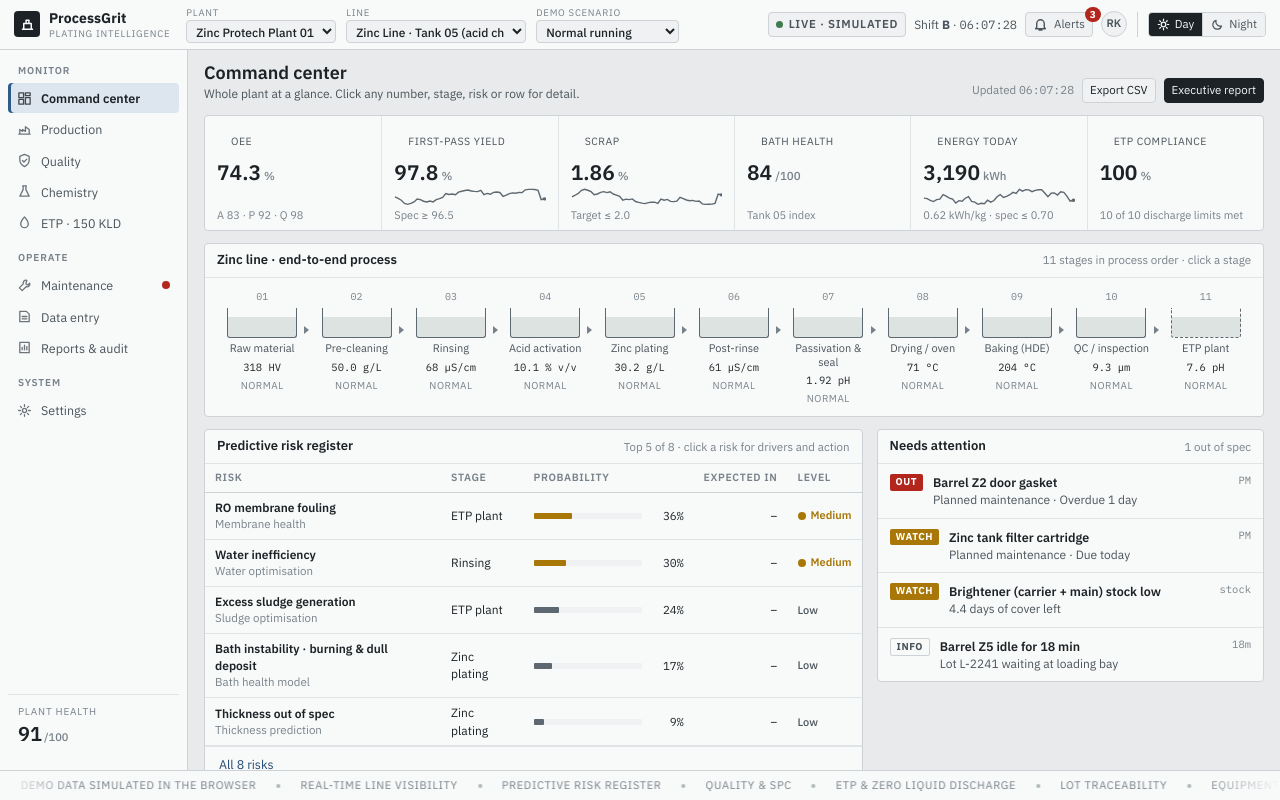
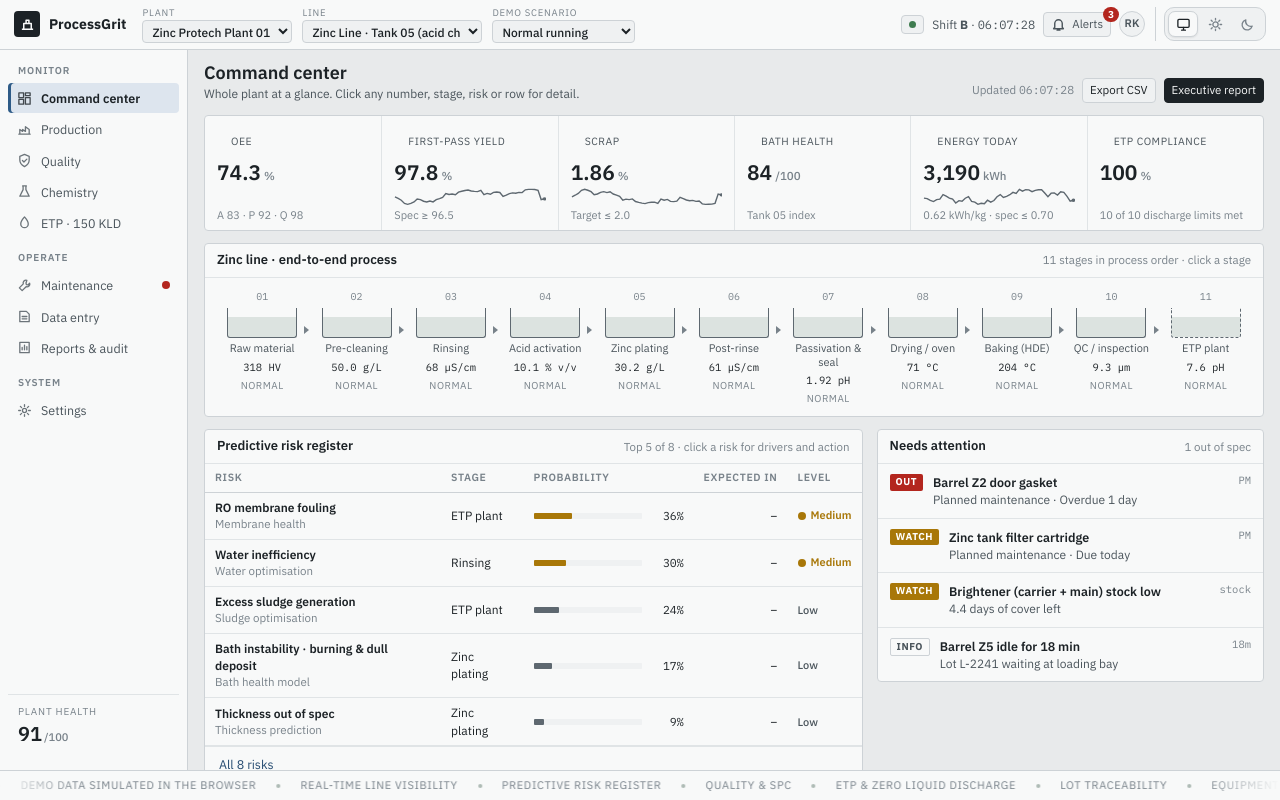
Before and after one commit to Harsha-Nex/Process-Grit, a plain HTML site: page index.html in a window 1280 px wide. Drawn offline with Linux system fonts and the light colour scheme.

Commit message:
Add files via upload

```diff
--- a/index.html
+++ b/index.html
@@ -4,7 +4,7 @@
 <meta charset="utf-8">
 <meta name="viewport" content="width=device-width, initial-scale=1, viewport-fit=cover">
 <title>Zinc Line Command</title>
-<meta name="build" content="concept-v8">
+<meta name="build" content="concept-v9">
 <link rel="preconnect" href="https://fonts.googleapis.com">
 <link rel="preconnect" href="https://fonts.gstatic.com" crossorigin>
 <link rel="stylesheet" href="https://fonts.googleapis.com/css2?family=IBM+Plex+Sans:wght@400;500;600;700&family=IBM+Plex+Mono:wght@400;500&display=swap">
@@ -334,12 +334,25 @@ table.t th{padding:6px 10px}
 .pgfoot .trk span::after{content:"";position:absolute;right:-2px;top:50%;width:4px;height:4px;border-radius:50%;background:var(--band-edge);transform:translateY(-50%)}
 .pgfoot:hover .trk{animation-play-state:paused}
 @keyframes marq{to{transform:translateX(-50%)}}
-@media (prefers-reduced-motion:reduce){.pgfoot .trk{animation:none}}
 @media (max-width:1100px){.sel:nth-of-type(1){display:none}}
 @media (max-width:980px){ .kpis{grid-template-columns:repeat(3,minmax(0,1fr))} .k:nth-child(4){border-left:0} .k:nth-child(n+4){border-top:1px solid var(--line-2)} .mods{grid-template-columns:repeat(2,minmax(0,1fr))} .g2{grid-template-columns:minmax(0,1fr)} .top-in{flex-wrap:wrap} .meta{flex-wrap:wrap}}
 
 
 
+
+.tseg{display:inline-flex;gap:2px;padding:3px;border-radius:10px;background:var(--surface-2);border:1px solid var(--line)}
+.tseg button{width:30px;height:26px;display:grid;place-items:center;border:1px solid transparent;border-radius:7px;background:none;color:var(--muted);cursor:pointer;padding:0}
+.tseg button svg{width:15px;height:15px}
+.tseg button:hover{color:var(--ink)}
+.tseg button[aria-pressed="true"]{background:var(--surface);color:var(--ink);border-color:var(--line);box-shadow:0 1px 2px rgba(0,0,0,.08)}
+.themebox{padding-left:8px;border-left:1px solid var(--line)}
+.top-in{min-width:0}
+.top-in .sel{min-width:0;flex:0 1 auto}
+.top-in .sel select{width:100%}
+.meta{flex:none}
+@media (max-width:1320px){ #livetxt{display:none} .live{padding:5px 7px} .brand small{display:none} }
+@media (max-width:1180px){ .sel label{display:none} }
+@media (prefers-reduced-motion:reduce){ .pgfoot .trk{animation:marq 110s linear infinite!important} }
 /* app shell: header, menu and footer fixed; only the content area scrolls (desktop) */
 @media (min-width:861px){
   html,body{height:100%;overflow:hidden}
@@ -369,7 +382,7 @@ table.t th{padding:6px 10px}
   .sel select{max-width:150px}
   .stat + .stat{border-left:0;border-top:1px solid var(--line-2)}
 }
-@media (prefers-reduced-motion:reduce){*{transition:none!important;animation:none!important}}
+@media (prefers-reduced-motion:reduce){*:not(.trk){transition:none!important;animation:none!important}}
 </style>
 </head>
 <body>
@@ -386,7 +399,7 @@ table.t th{padding:6px 10px}
       <span>Shift <b>B</b> · <span class="mono" id="clock">--:--:--</span></span>
       <button class="ibtn" type="button" data-open="alerts" aria-label="Alerts"><svg viewBox="0 0 16 16" fill="none" stroke="currentColor" stroke-width="1.5"><path d="M4 11V7a4 4 0 0 1 8 0v4l1.2 1.5H2.8zM6.5 14h3" stroke-linejoin="round" stroke-linecap="round"/></svg>Alerts<span class="badge" id="bellct">0</span></button>
       <span class="user" title="Ramesh Kumar · Administrator"><i>RK</i></span>
-      <span class="themebox"><span class="seg" role="group" aria-label="Theme: day or night"><button type="button" data-theme-set="light" aria-pressed="true" title="Day theme"><svg viewBox="0 0 16 16" fill="none" stroke="currentColor" stroke-width="1.5" stroke-linecap="round"><circle cx="8" cy="8" r="2.8"/><path d="M8 1.5v1.6M8 12.9v1.6M1.5 8h1.6M12.9 8h1.6M3.4 3.4l1.1 1.1M11.5 11.5l1.1 1.1M3.4 12.6l1.1-1.1M11.5 4.5l1.1-1.1"/></svg>Day</button><button type="button" data-theme-set="dark" aria-pressed="false" title="Night theme"><svg viewBox="0 0 16 16" fill="none" stroke="currentColor" stroke-width="1.5" stroke-linejoin="round"><path d="M13 9.8A5.5 5.5 0 0 1 6.2 3a5.5 5.5 0 1 0 6.8 6.8z"/></svg>Night</button></span></span>
+      <span class="themebox"><span class="tseg" role="group" aria-label="Theme"><button type="button" data-theme-set="system" aria-pressed="false" title="Match system" aria-label="Match system theme"><svg viewBox="0 0 16 16" fill="none" stroke="currentColor" stroke-width="1.4" stroke-linejoin="round" stroke-linecap="round"><rect x="2" y="2.5" width="12" height="8.5" rx="1.2"/><path d="M6 14h4M8 11v3"/></svg></button><button type="button" data-theme-set="light" aria-pressed="false" title="Day" aria-label="Day theme"><svg viewBox="0 0 16 16" fill="none" stroke="currentColor" stroke-width="1.4" stroke-linecap="round"><circle cx="8" cy="8" r="2.8"/><path d="M8 1.5v1.6M8 12.9v1.6M1.5 8h1.6M12.9 8h1.6M3.4 3.4l1.1 1.1M11.5 11.5l1.1 1.1M3.4 12.6l1.1-1.1M11.5 4.5l1.1-1.1"/></svg></button><button type="button" data-theme-set="dark" aria-pressed="false" title="Night" aria-label="Night theme"><svg viewBox="0 0 16 16" fill="none" stroke="currentColor" stroke-width="1.4" stroke-linejoin="round"><path d="M13 9.8A5.5 5.5 0 0 1 6.2 3a5.5 5.5 0 1 0 6.8 6.8z"/></svg></button></span></span>
     </div>
   </div>
 </header>
@@ -1004,9 +1017,12 @@ document.addEventListener("pointermove",e=>{
 });
 
 /* theme */
-function setTheme(t){document.documentElement.setAttribute("data-theme",t);document.querySelectorAll("[data-theme-set]").forEach(b=>b.setAttribute("aria-pressed",String(b.dataset.themeSet===t)));try{localStorage.setItem("pg_theme",t);}catch(e){}}
-let t0=null;try{t0=localStorage.getItem("pg_theme");}catch(e){}
-if(t0)setTheme(t0);else document.querySelectorAll("[data-theme-set]").forEach(b=>b.setAttribute("aria-pressed",String(b.dataset.themeSet===(matchMedia("(prefers-color-scheme: dark)").matches?"dark":"light"))));
+function setTheme(t){
+  if(t==="system")document.documentElement.removeAttribute("data-theme");else document.documentElement.setAttribute("data-theme",t);
+  document.querySelectorAll("[data-theme-set]").forEach(b=>b.setAttribute("aria-pressed",String(b.dataset.themeSet===t)));
+  try{localStorage.setItem("pg_theme",t);}catch(e){}}
+let t0="system";try{t0=localStorage.getItem("pg_theme")||"system";}catch(e){}
+setTheme(t0);
 
 /* sim */
 function tick(){
```
